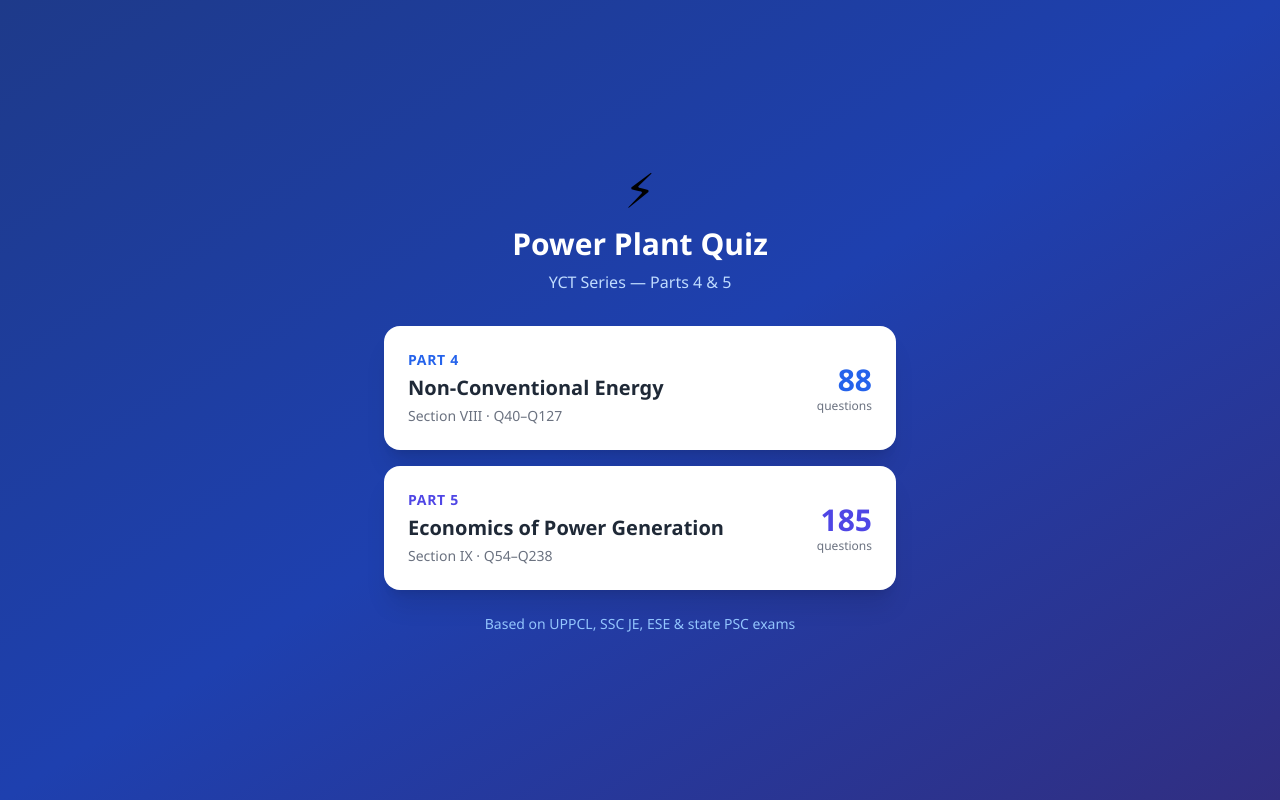
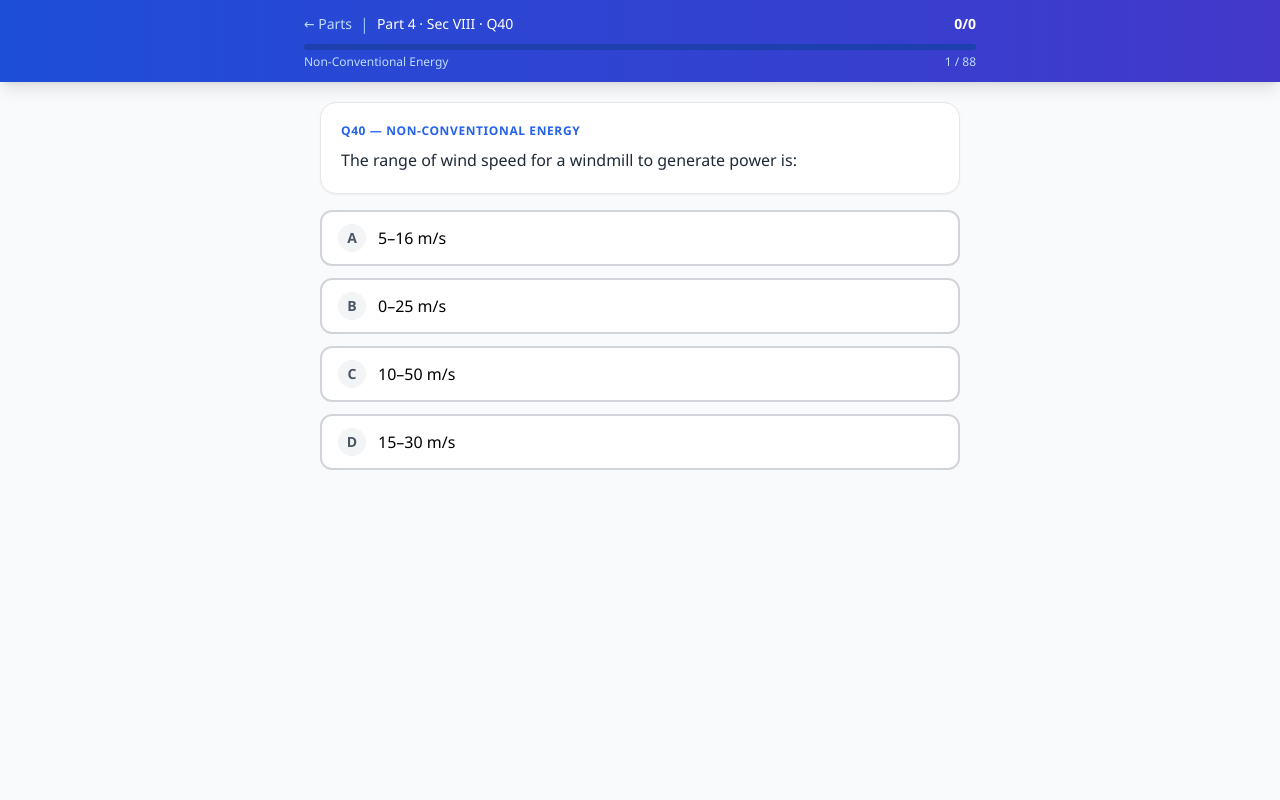
Before and after one commit to dhilip04211-cell/studywithdhilip, a React (Vite) app: page /#/part4 in a window 1280 px wide. Built offline with nearby package versions, Linux system fonts and the light colour scheme.

Commit message:
Fixed PartFourFive routing

```diff
--- a/src/App.jsx
+++ b/src/App.jsx
@@ -15,7 +15,7 @@ function Home() {
         <h2>Assistant Engineer (EEE)</h2>
         <div style={{ display: "flex", flexDirection: "column", gap: "15px", marginTop: "15px" }}>
           <Link to="/part1" className="btn">Part-1</Link>
-          <Link to="/part4" className="btn">Part-4 and 5</Link>
+          <Link to="/parts" className="btn">Part-4 and 5</Link>
         </div>
       </div>
     </div>
@@ -28,10 +28,12 @@ export default function App() {
       <Routes>
         <Route path="/" element={<Home />} />
         <Route path="/part1" element={<PPPartOne />} />
-        <Route path="/part4" element={<PartFourFive />} />
+        <Route path="/parts" element={<PartFourFive />} />
+        <Route path="/part4" element={<PartFourFive defaultPart={4} />} />
+        <Route path="/part5" element={<PartFourFive defaultPart={5} />} />
 
         {/* fallback route */}
-        <Route path="*" element={<Navigate to="/part4" replace />} />
+        <Route path="*" element={<Navigate to="/" replace />} />
       </Routes>
     </HashRouter>
   );
--- a/src/PartFourFive.jsx
+++ b/src/PartFourFive.jsx
@@ -3082,9 +3082,11 @@ const PART4_START = 0;
 const PART4_END = allQuestions.findIndex(q => q.part === 5);
 const PART5_START = PART4_END;
 
-export default function PartFourFive() {
-  const [selectedPart, setSelectedPart] = useState(null);
-  const [questions, setQuestions] = useState([]);
+export default function PartFourFive({ defaultPart }) {
+  const [selectedPart, setSelectedPart] = useState(defaultPart || null);
+  const [questions, setQuestions] = useState(() => {
+    return defaultPart ? allQuestions.filter(q => q.part === defaultPart) : [];
+  });
   const [current, setCurrent] = useState(0);
   const [selected, setSelected] = useState(null);
   const [showExplanation, setShowExplanation] = useState(false);
@@ -3129,6 +3131,8 @@ export default function PartFourFive() {
   };
 
   const reset = () => {
+    // If they were given a default part, resetting should take them back to their source, or just show menu.
+    // For now, let's just show menu so they can switch between 4 and 5
     setSelectedPart(null);
     setQuestions([]);
     setCurrent(0);
```
